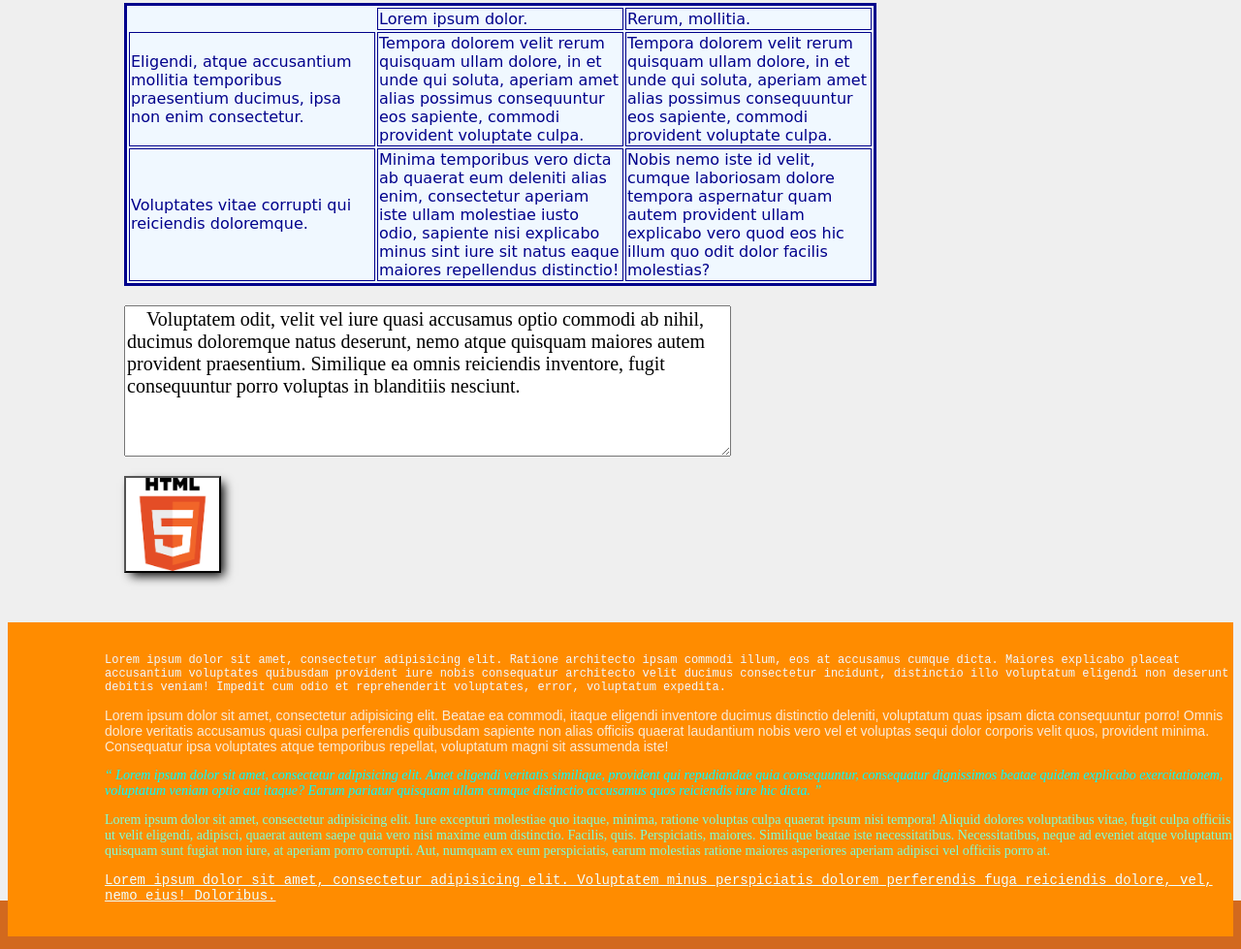
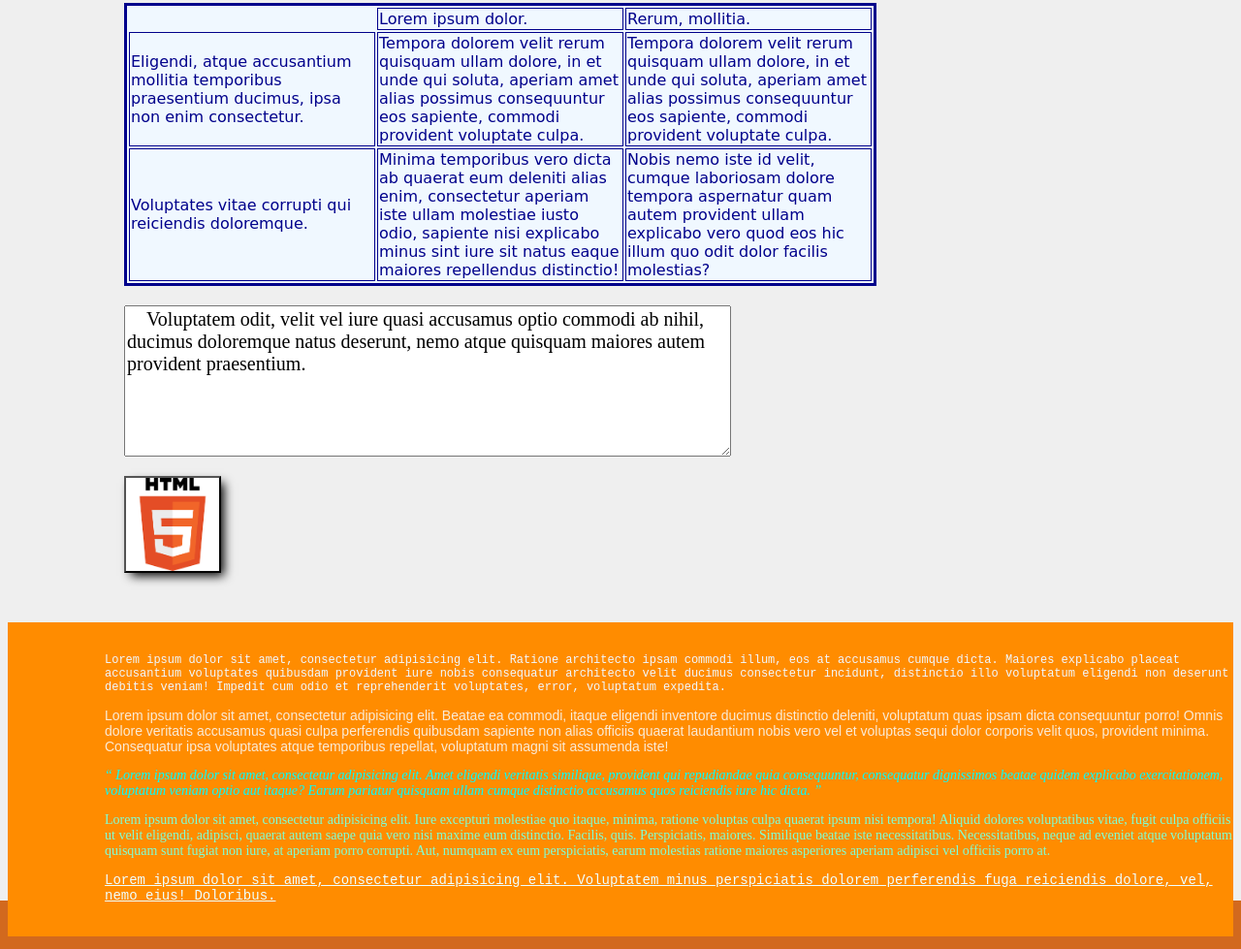
Before and after one commit to ivanenko0and/html-css, a plain HTML site: page index.html in a window 1280 px wide. Shown: the part 665-1644 px from the top of the page at 97% size. Drawn offline with Linux system fonts and the light colour scheme.

Commit message:
Update index.html

```diff
--- a/index.html
+++ b/index.html
@@ -89,7 +89,7 @@
 
 
     <p><textarea>
-    Voluptatem odit, velit vel iure quasi accusamus optio commodi ab nihil, ducimus doloremque natus deserunt, nemo atque quisquam maiores autem provident praesentium. Similique ea omnis reiciendis inventore, fugit consequuntur porro voluptas in blanditiis nesciunt.
+    Voluptatem odit, velit vel iure quasi accusamus optio commodi ab nihil, ducimus doloremque natus deserunt, nemo atque quisquam maiores autem provident praesentium.
     </textarea></p>
 
     <button OnClick="alert('Lorem ipsum dolor sit amet, consectetur adipisicing elit. Sapiente quis, obcaecati qui! Maxime tenetur praesentium eaque qui architecto cum, esse amet cumque quaerat repellat veniam mollitia magnam omnis, in labore commodi excepturi quasi dolorum, inventore aperiam velit. Labore, fuga, quae!')"></button>
```
